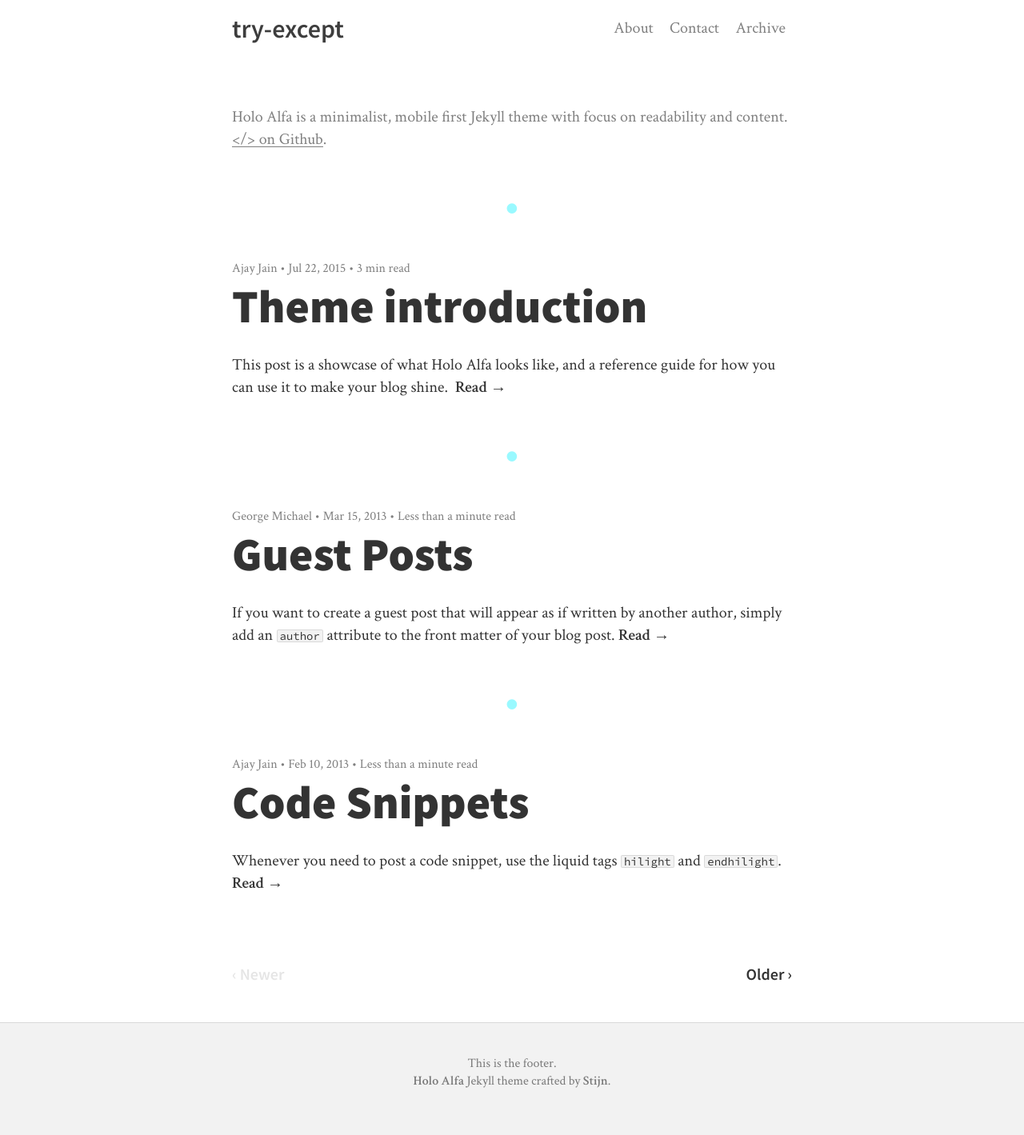
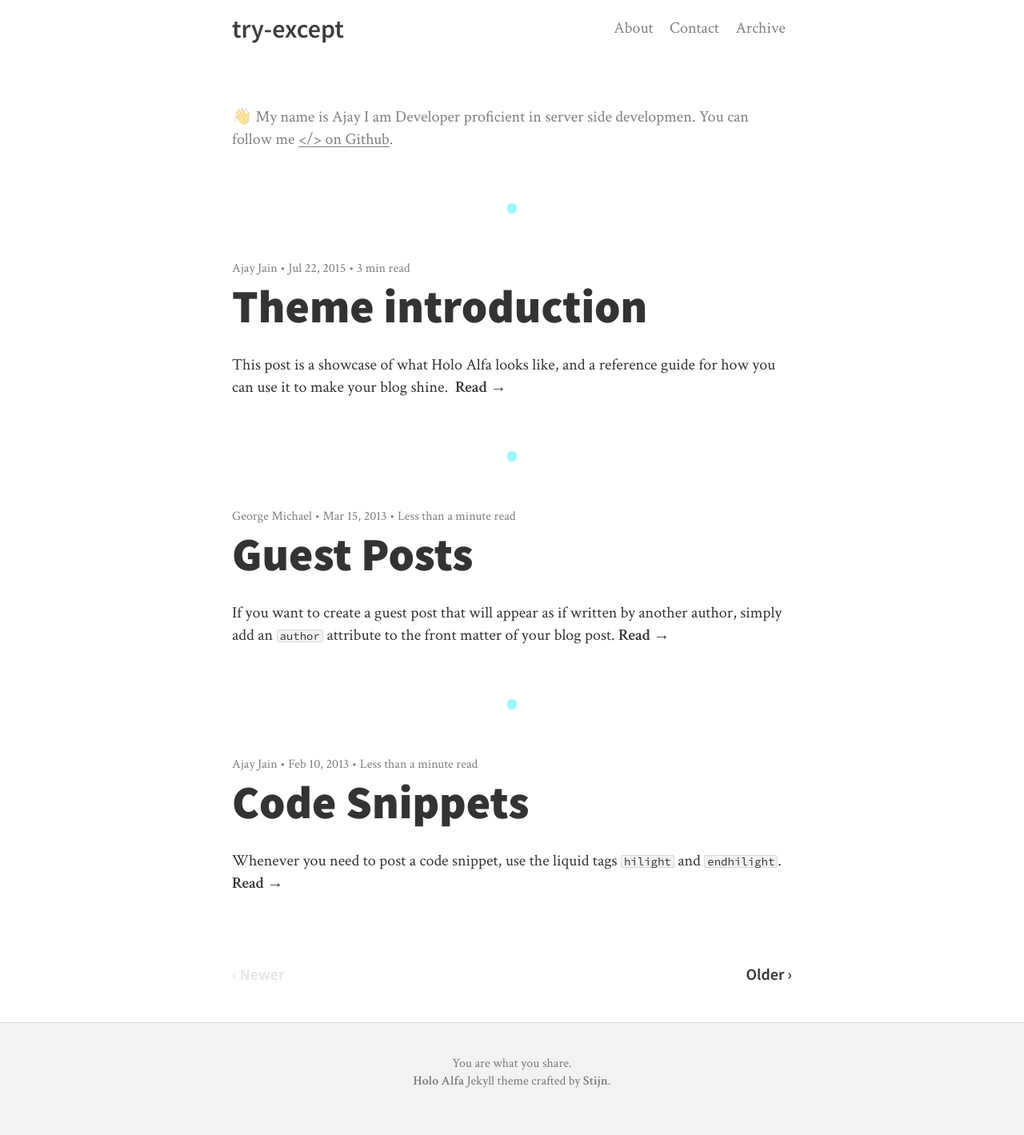
Before and after one commit to iamajay/iamajay.github.io, a Jekyll site: the page built from index.html, in a window 1280 px wide. Shown: the whole page at 80% size. Built offline with Jekyll 4.4.1, drawn with Linux system fonts in a browser that asks for light colours; nearby versions of some CDN libraries; the list of posts is cut into pages by our own code.

Commit message:
Update _config.yml

```diff
--- a/_config.yml
+++ b/_config.yml
@@ -8,7 +8,7 @@ description:
   meta: try-except is a tech blog
 
   # Description of your site. This will show up on the front page.
-  subtitle: Holo Alfa is a minimalist, mobile first Jekyll theme with focus on readability and content. <a href="https://github.com/stijnvc/holo-alfa">&lt;/&gt; on Github</a>.
+  subtitle: 👋 My name is Ajay I am Developer proficient in server side developmen. You can follow me <a href="https://github.com/iamajay">&lt;/&gt; on Github</a>.
 
 author:
   name: Ajay Jain # Change this!
@@ -39,7 +39,7 @@ display-social-icons: false
 # If you want social links to open in a new tab, set this as true
 social-icons-open-newtab: true
 
-footer-text: This is the footer.<br><a href="http://stijnvc.github.io/holo-alfa/">Holo Alfa</a> Jekyll theme crafted by <a href="http://stijnvc.github.io/holo-alfa/">Stijn</a>.
+footer-text: You are what you share. <br><a href="http://stijnvc.github.io/holo-alfa/">Holo Alfa</a> Jekyll theme crafted by <a href="http://stijnvc.github.io/holo-alfa/">Stijn</a>.
 
 # Preferably 64px in height. Leave empty = disable.
 logo-image: # /img/logo.png
@@ -89,7 +89,7 @@ disqus-shortname:
 
 # Use a complete url here, including http:// and such. Requiring just usernames
 # has been considered, but this is way more customizable.
-twitter:
+twitter: https://twitter.com/iamajaykjain
 youtube:
 instagram:
 tumblr:
@@ -98,8 +98,8 @@ google-plus:
 reddit:
 soundcloud:
 medium:
-linkedin:
-github:
+linkedin: https://linkedin.com/in/iamajaykjain/
+github: https://github.com/iamajay
 behance:
 codepen:
 dribbble:
```
